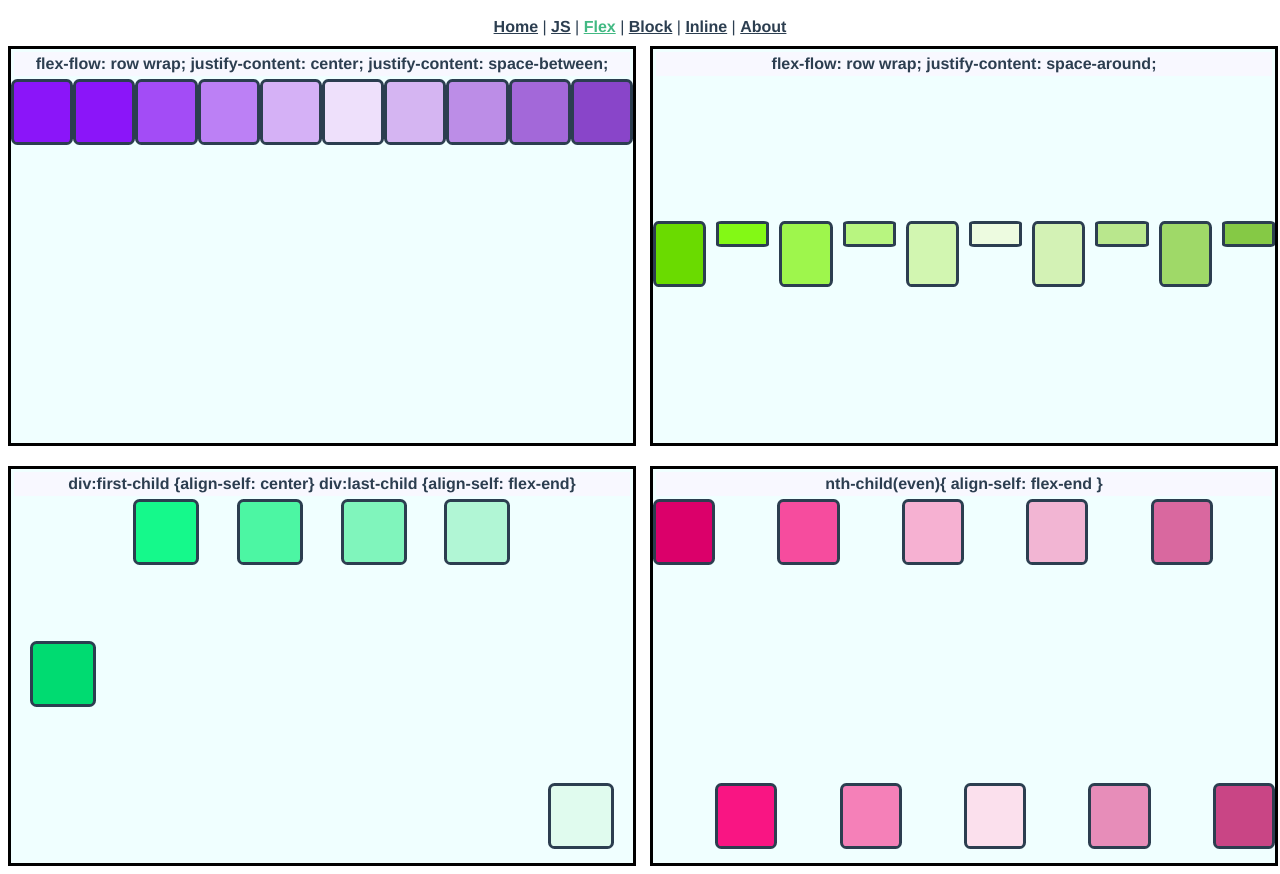
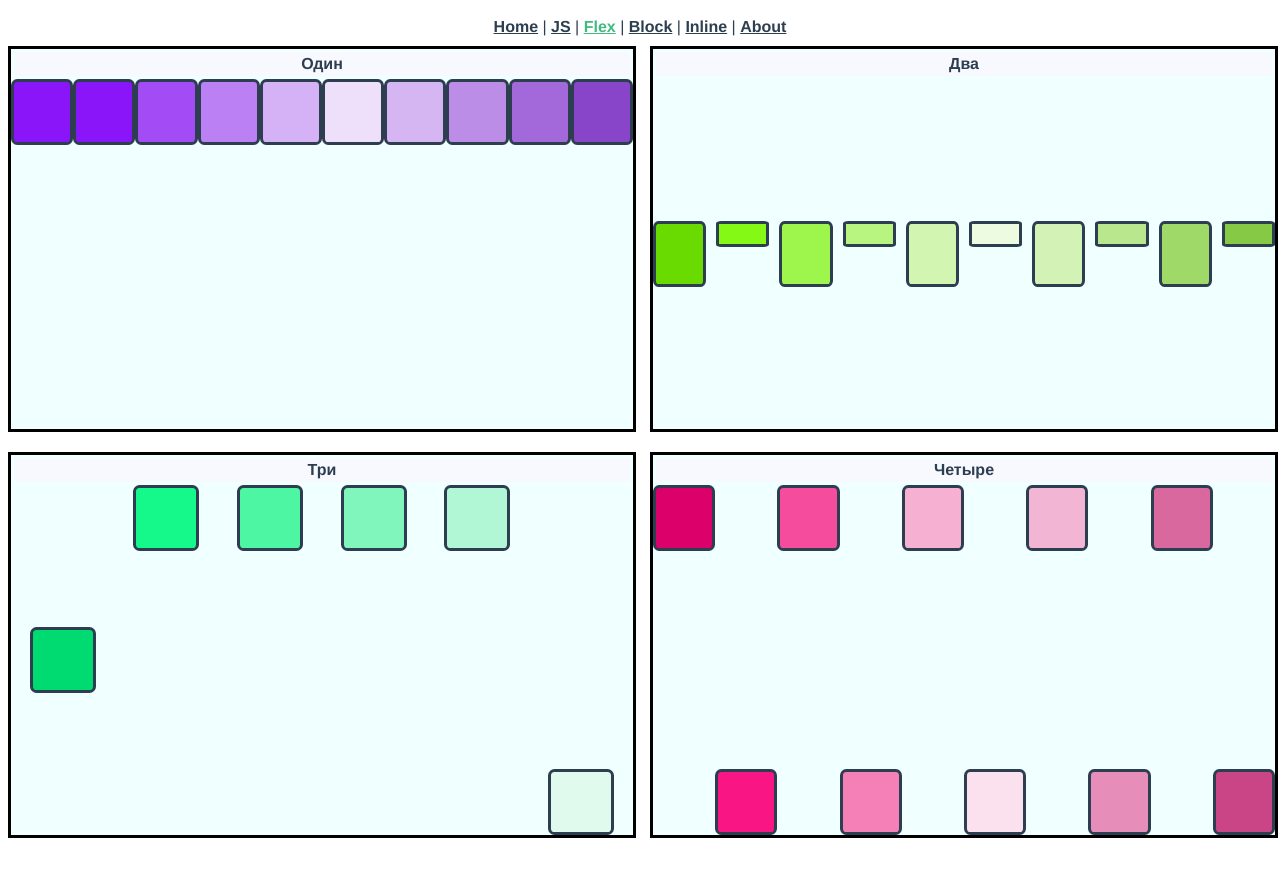
Before and after one commit to Kasimba666/pet_one, a Vue app: page /flex in a window 1280 px wide. After the commit the page ends 846 px from the top, so only its background shows below. Built offline with nearby package versions, Linux system fonts and the light colour scheme.

Commit message:
JS sanbox

```diff
--- a/src/components/common/MyBar.vue
+++ b/src/components/common/MyBar.vue
@@ -5,7 +5,7 @@
             <slot name="title">Какой-то заголовок</slot>
         </div>
         <div class="barcontent">
-            <slot>Квадратики</slot>
+            <slot></slot>
         </div>
     </div>
 </template>
--- a/src/components/views/FlexResearch.vue
+++ b/src/components/views/FlexResearch.vue
@@ -2,22 +2,22 @@
   <div class="FlexResearch">
     <div class="grid">
       <MyBar barbackcolor='azure' barbordercolor='black'>
-          <template v-slot:title><b>flex-flow: row wrap; justify-content: center; justify-content: space-between;</b></template>
+        <template v-slot:title><b>Один</b></template>
         <div class="square-container ctr-1">
-                    <div class="square type1" style="background-color: hsl(271,95%,53%)"></div>
-                    <div class="square type1" style="background-color: hsl(271,95%,53%)"></div>
-                    <div class="square type1" style="background-color: hsl(271,90%,63%)"></div>
-                    <div class="square type1" style="background-color: hsl(271,85%,73%)"></div>
-                    <div class="square type1" style="background-color: hsl(271,80%,83%)"></div>
-                    <div class="square type1" style="background-color: hsl(271,75%,93%)"></div>
-                    <div class="square type1" style="background-color: hsl(271,70%,83%)"></div>
-                    <div class="square type1" style="background-color: hsl(271,65%,73%)"></div>
-                    <div class="square type1" style="background-color: hsl(271,60%,63%)"></div>
-                    <div class="square type1" style="background-color: hsl(271,55%,53%)"></div>
+          <div class="square" style="background-color: hsl(271,95%,53%)"></div>
+          <div class="square" style="background-color: hsl(271,95%,53%)"></div>
+          <div class="square" style="background-color: hsl(271,90%,63%)"></div>
+          <div class="square" style="background-color: hsl(271,85%,73%)"></div>
+          <div class="square" style="background-color: hsl(271,80%,83%)"></div>
+          <div class="square" style="background-color: hsl(271,75%,93%)"></div>
+          <div class="square" style="background-color: hsl(271,70%,83%)"></div>
+          <div class="square" style="background-color: hsl(271,65%,73%)"></div>
+          <div class="square" style="background-color: hsl(271,60%,63%)"></div>
+          <div class="square" style="background-color: hsl(271,55%,53%)"></div>
         </div>
       </MyBar>
       <MyBar barbackcolor='azure' barbordercolor='black'>
-            <template v-slot:title><b>flex-flow: row wrap; justify-content: space-around;</b></template>
+        <template v-slot:title><b>Два</b></template>
         <div class="square-container ctr-2">
           <div class="square" style="background-color: hsl(91,100%,43%)"></div>
           <div class="square" style="background-color: hsl(91,95%,53%)"></div>
@@ -33,7 +33,7 @@
       </MyBar>
 
       <MyBar barbackcolor='azure' barbordercolor='black'>
-            <template v-slot:title><b>div:first-child {align-self: center} div:last-child {align-self: flex-end}</b></template>
+        <template v-slot:title><b>Три</b></template>
         <div class="square-container ctr-3">
           <div class="square" style="background-color: hsl(151,100%,43%)"></div>
           <div class="square" style="background-color: hsl(151,95%,53%)"></div>
@@ -41,15 +41,11 @@
           <div class="square" style="background-color: hsl(151,85%,73%)"></div>
           <div class="square" style="background-color: hsl(151,80%,83%)"></div>
           <div class="square" style="background-color: hsl(151,75%,93%)"></div>
-<!--                    <div class="square" style="background-color: hsl(151,70%,83%)"></div>-->
-<!--                    <div class="square" style="background-color: hsl(151,65%,73%)"></div>-->
-<!--                    <div class="square" style="background-color: hsl(151,60%,63%)"></div>-->
-<!--                    <div class="square" style="background-color: hsl(151,55%,53%)"></div>-->
         </div>
       </MyBar>
 
       <MyBar barbackcolor='azure' barbordercolor='black'>
-            <template v-slot:title><b>nth-child(even){ align-self: flex-end }</b></template>
+        <template v-slot:title><b>Четыре</b></template>
         <div class="square-container ctr-4">
           <div class="square" style="background-color: hsl(331,100%,43%)"></div>
           <div class="square" style="background-color: hsl(331,95%,53%)"></div>
@@ -66,7 +62,6 @@
 
     </div>
 
-<!--      <div style="width: 20px; height: 20px; background-color: brown"></div>-->
   </div>
 </template>
 
@@ -95,7 +90,7 @@ export default {
     display: grid;
     grid-template-columns: 1fr 1fr;
     column-gap: 20px;
-    grid-template-rows: 400px 400px;
+    grid-template-rows: 1fr 1fr;
     row-gap: 20px;
   }
   .square-container {
```
Lines whose indentation alone changed are shown as unchanged.
